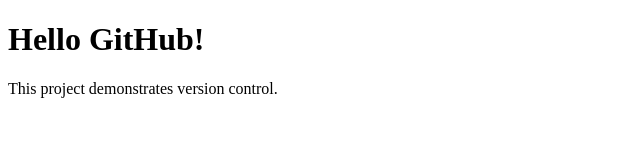
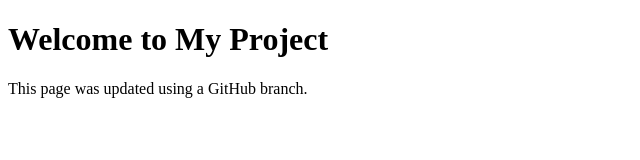
Before and after one commit to raudra-shiv/github-version-control, a plain HTML site: page index.html in a window 1280 px wide. Shown: the whole page, without its empty margins (0-640 px from the left). Drawn offline with Linux system fonts and the light colour scheme.

Commit message:
Updated Homepage

```diff
--- a/index.html
+++ b/index.html
@@ -4,7 +4,7 @@
     <title>My GitHub Project</title>
 </head>
 <body>
-    <h1>Hello GitHub!</h1>
-    <p>This project demonstrates version control.</p>
+    <h1>Welcome to My Project</h1>
+    <p>This page was updated using a GitHub branch.</p>
 </body>
 </html>
```
